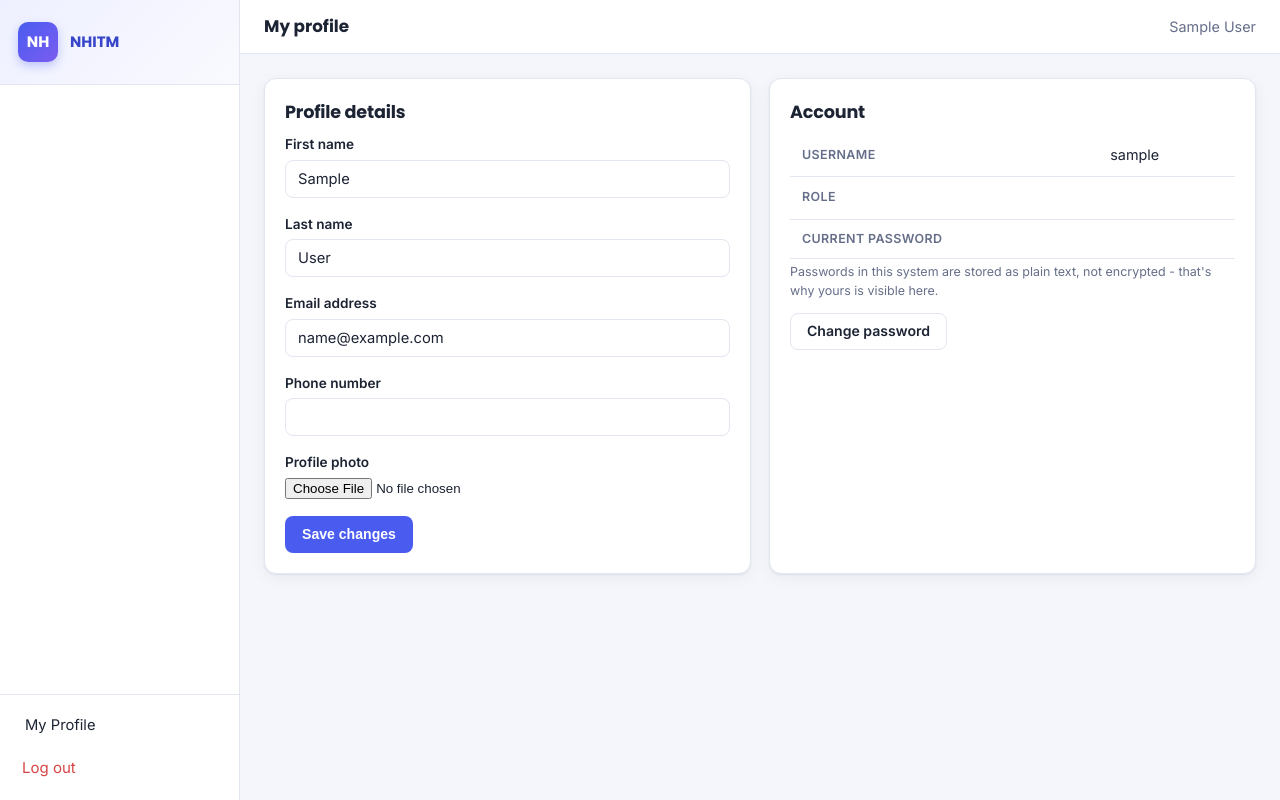
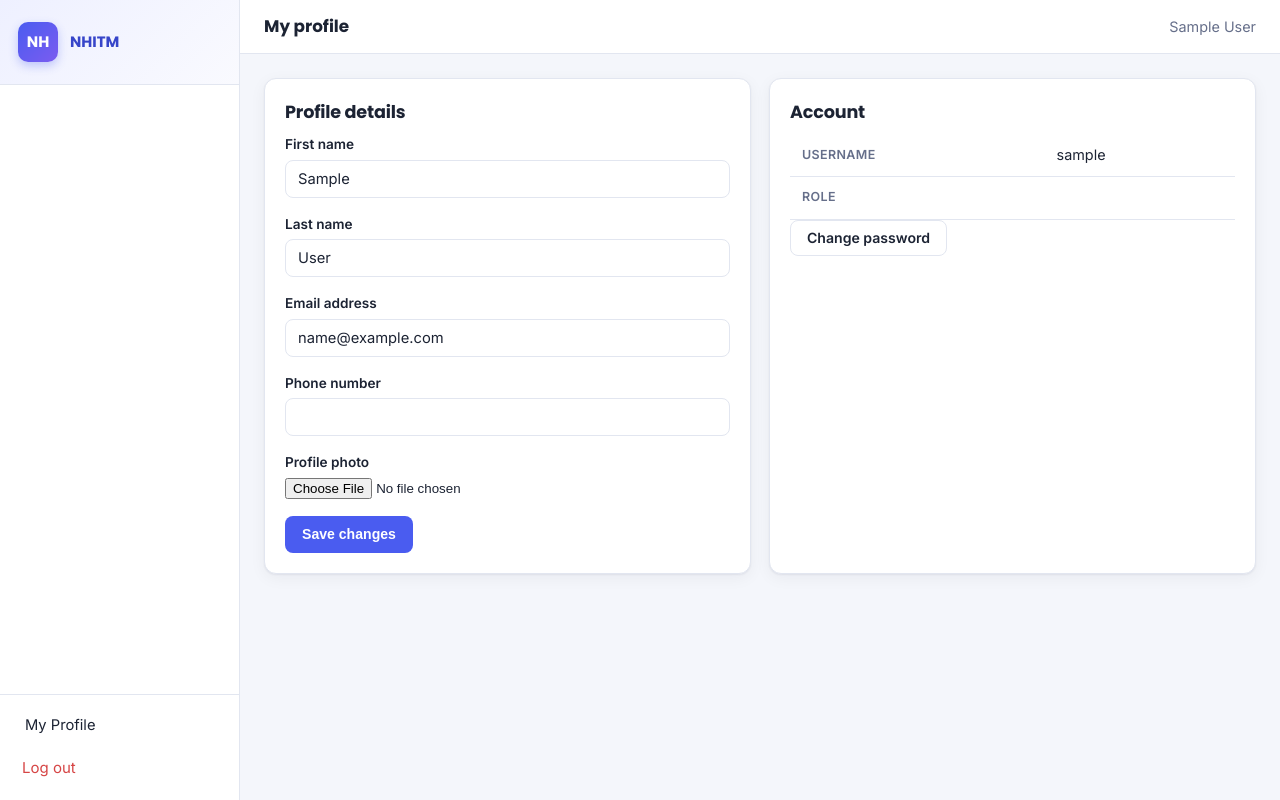
Before and after one commit to Brahma4383/student-management-system, a Django app: page /profile/ in a window 1280 px wide. Run offline with Django 5.2, Linux system fonts and the light colour scheme; the visitor is signed in with stand-in values (Sample User, id 1).

Commit message:
Hash passwords instead of storing them as plain text
Passwords were saved and compared as plain text, and shown on the profile
page. The User model no longer overrides set_password and check_password,
so Django hashes them as usual. The profile page no longer shows the
password, the admin-side forms use password inputs, and the Django admin
uses the standard user admin.

A migration hashes the passwords already saved as plain text, so existing
accounts keep working with the same passwords.

```diff
--- a/accounts/forms.py
+++ b/accounts/forms.py
@@ -15,8 +15,8 @@ class LoginForm(AuthenticationForm):
 
 class TeacherCreateForm(forms.ModelForm):
     password = forms.CharField(
-        widget=forms.TextInput(attrs={'class': 'input'}),
-        help_text='Stored as plain text - visible to admins as-is.',
+        widget=forms.PasswordInput(attrs={'class': 'input'}),
+        help_text='Share it with the user; they can change it from their profile.',
     )
     employee_id = forms.CharField(widget=TEXT_WIDGET)
     department = forms.CharField(required=False, widget=TEXT_WIDGET)
@@ -81,8 +81,8 @@ class TeacherEditForm(forms.ModelForm):
 
 class StudentCreateForm(forms.ModelForm):
     password = forms.CharField(
-        widget=forms.TextInput(attrs={'class': 'input'}),
-        help_text='Stored as plain text - visible to admins as-is.',
+        widget=forms.PasswordInput(attrs={'class': 'input'}),
+        help_text='Share it with the user; they can change it from their profile.',
     )
     admission_number = forms.CharField(widget=TEXT_WIDGET)
     section = forms.ModelChoiceField(queryset=Section.objects.select_related('school_class').all(),
@@ -167,8 +167,8 @@ class StudentEditForm(forms.ModelForm):
 
 class ResetPasswordForm(forms.Form):
     new_password = forms.CharField(
-        widget=forms.TextInput(attrs={'class': 'input'}),
-        help_text='Stored as plain text.',
+        widget=forms.PasswordInput(attrs={'class': 'input'}),
+        help_text='At least 6 characters.',
         min_length=6,
     )
 
--- a/accounts/models.py
+++ b/accounts/models.py
@@ -5,13 +5,7 @@ from accounts.managers import UserManager
 
 
 class User(AbstractUser):
-    """Custom user for all three roles: admin, teacher, student.
-
-    SECURITY NOTE: per project requirements, passwords are stored in PLAIN TEXT,
-    not hashed. set_password()/check_password() below are the only two places
-    this is implemented - Django's normal auth flow (login, admin, forms) is
-    otherwise untouched, so it keeps working with plain-text values.
-    """
+    """Custom user for all three roles: admin, teacher, student."""
 
     class Role(models.TextChoices):
         ADMIN = 'ADMIN', 'Admin'
@@ -24,16 +18,6 @@ class User(AbstractUser):
     created_at = models.DateTimeField(auto_now_add=True)
 
     objects = UserManager()
-
-    def set_password(self, raw_password):
-        # Plain-text storage by design (see class docstring). No hashing.
-        self.password = raw_password
-
-    def check_password(self, raw_password):
-        return self.password == raw_password
-
-    def has_usable_password(self):
-        return True
 
     @property
     def is_admin(self):
--- a/accounts/templates/accounts/profile.html
+++ b/accounts/templates/accounts/profile.html
@@ -19,7 +19,6 @@
     <table>
       <tr><th>Username</th><td>{{ user.username }}</td></tr>
       <tr><th>Role</th><td><span class="role-badge role-badge--{{ user.role|lower }}">{{ user.get_role_display }}</span></td></tr>
-      <tr><th>Current password</th><td><code>{{ user.password }}</code></td></tr>
       {% if user.is_student %}
         <tr><th>Admission #</th><td>{{ user.student_profile.admission_number }}</td></tr>
         <tr><th>Section</th><td>{{ user.student_profile.section|default:"Not assigned" }}</td></tr>
@@ -28,7 +27,6 @@
         <tr><th>Department</th><td>{{ user.teacher_profile.department|default:"-" }}</td></tr>
       {% endif %}
     </table>
-    <p class="help-text">Passwords in this system are stored as plain text, not encrypted - that's why yours is visible here.</p>
     <a href="{% url 'accounts:change_password' %}" class="btn btn--secondary">Change password</a>
   </div>
 </div>
--- a/accounts/templates/accounts/reset_password.html
+++ b/accounts/templates/accounts/reset_password.html
@@ -4,7 +4,7 @@
 {% block content %}
 <div class="card form-card">
   <h3>{{ target_user.get_full_name|default:target_user.username }}</h3>
-  <p class="muted">Set a new password for this account. It is stored and shown as plain text.</p>
+  <p class="muted">Set a new password for this account and share it with the user.</p>
   <form method="post">
     {% csrf_token %}
     {% include "partials/form_fields.html" %}
--- a/config/settings.py
+++ b/config/settings.py
@@ -91,17 +91,11 @@ DATABASES = {
 
 
 # Custom user model
-# Passwords for this project are intentionally stored as PLAIN TEXT (not hashed) per
-# project requirements. See accounts/models.py User.set_password()/check_password() for
-# the single place this is implemented. This is a deliberate, non-standard deviation from
-# Django security best practice - do not reuse this pattern for real user data.
 AUTH_USER_MODEL = 'accounts.User'
 
 
 # Password validation
 # https://docs.djangoproject.com/en/6.1/ref/settings/#auth-password-validators
-# Note: these validators only enforce password *strength* at form-submission time.
-# They have no effect on how the password is stored (see AUTH_USER_MODEL note above).
 
 AUTH_PASSWORD_VALIDATORS = [
     {
```
Also changed, not shown: accounts/admin.py (+8 -4 lines), README.md, accounts/migrations/0002_hash_plain_text_passwords.py (added).
